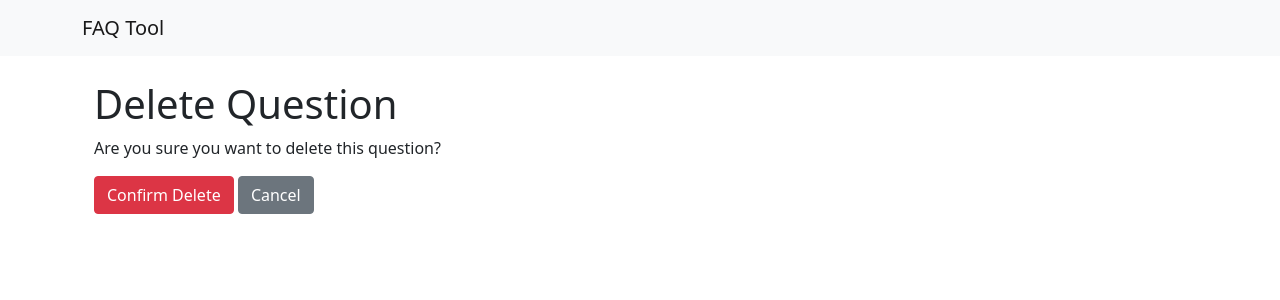
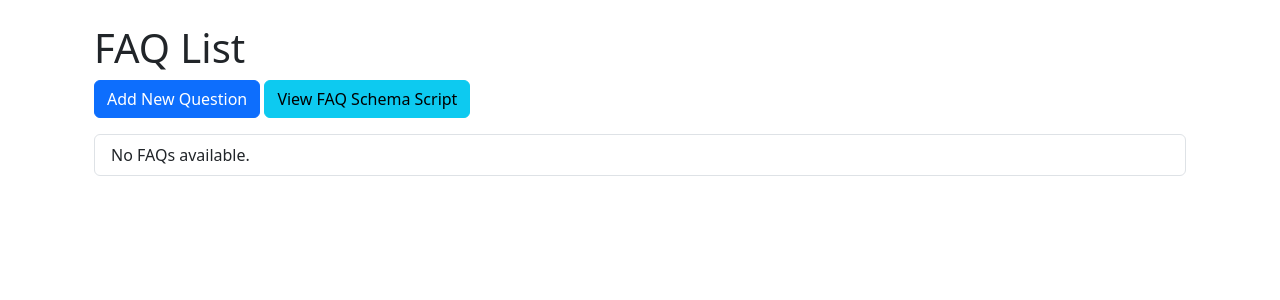
Before and after one commit to stanjaromin/faqv1, a Django app: page /delete/16/ in a window 1280 px wide. Shown: the top 300 px of the page. Run offline with Django 5.2, Linux system fonts and the light colour scheme; data comes from the database, SQL or seed files in the repository; both versions use the stored data as it was after the commit.

Commit message:
Improvements on FE

```diff
--- a/faqtool/faq/forms.py
+++ b/faqtool/faq/forms.py
@@ -5,3 +5,7 @@ class QuestionForm(forms.ModelForm):
     class Meta:
         model = Question
         fields = ['question', 'answer']
+        widgets = {
+            'question': forms.TextInput(attrs={'class': 'form-control', 'placeholder': 'Enter the question'}),
+            'answer': forms.Textarea(attrs={'class': 'form-control', 'placeholder': 'Enter the answer'}),
+        }
--- a/faqtool/faq/templates/base.html
+++ b/faqtool/faq/templates/base.html
@@ -1,20 +1,24 @@
+<!-- base.html -->
 <!DOCTYPE html>
 <html lang="en">
 <head>
     <meta charset="UTF-8">
-    <meta name="viewport" content="width=device-width, initial-scale=1.0">
-    <title>FAQ Tool</title>
-    <link href="https://cdn.jsdelivr.net/npm/bootstrap@5.1.0/dist/css/bootstrap.min.css" rel="stylesheet">
+    <meta name="viewport" content="width=device-width, initial-scale=1">
+    <title>{% block title %}FAQ Page{% endblock %}</title>
+
+    <!-- Bootstrap 5 CSS -->
+    <link href="https://cdn.jsdelivr.net/npm/bootstrap@5.3.0/dist/css/bootstrap.min.css" rel="stylesheet">
+
+    {% block extra_css %}{% endblock %}
 </head>
 <body>
-    <nav class="navbar navbar-expand-lg navbar-light bg-light">
-        <div class="container">
-            <a class="navbar-brand" href="{% url 'faq_list' %}">FAQ Tool</a>
-        </div>
-    </nav>
     <div class="container">
-        {% block content %}
-        {% endblock %}
+        {% block content %}{% endblock %}
     </div>
+
+    <!-- Bootstrap 5 JS (Make sure this is included for modal functionality) -->
+    <script src="https://cdn.jsdelivr.net/npm/bootstrap@5.3.0/dist/js/bootstrap.bundle.min.js"></script>
+
+    {% block extra_js %}{% endblock %}
 </body>
 </html>
--- a/faqtool/faq/templates/faq/faq_list.html
+++ b/faqtool/faq/templates/faq/faq_list.html
@@ -1,23 +1,52 @@
 {% extends 'base.html' %}
+
 {% block content %}
 <div class="container mt-4">
     <h1>FAQ List</h1>
     <a href="{% url 'create_question' %}" class="btn btn-primary mb-3">Add New Question</a>
+    <a href="{% url 'faq_script' %}" class="btn btn-info mb-3">View FAQ Schema Script</a>
+    <!-- FAQ Questions List -->
     <ul class="list-group">
     {% for question in questions %}
+    <!-- <div class="mb-3"> -->
         <li class="list-group-item">
-                <strong>{{ question.question }}</strong>
-                <p>{{ question.answer }}</p>
-                <a href="{% url 'edit_question' question.id %}" class="btn btn-sm btn-warning">Edit</a>
-                <form action="{% url 'delete_question' question.id %}" method="get" class="d-inline-block">
+            <h6>Question:</h6>
+            <p> {{ question.question }}</p>
+            <h6>Answer:</h6>
+            <p> {{ question.answer }}</p>
+            <a href="{% url 'edit_question' question.id %}" class="btn btn-warning">Edit</a>
+            <!-- Delete button triggers the modal -->
+            <button type="button" class="btn btn-danger" data-bs-toggle="modal" data-bs-target="#deleteModal{{ question.id }}">
+                Delete
+            </button>
+        </li>
+    <!-- </div> -->
+
+    <!-- Modal for delete confirmation -->
+    <div class="modal fade" id="deleteModal{{ question.id }}" tabindex="-1" aria-labelledby="deleteModalLabel{{ question.id }}" aria-hidden="true">
+        <div class="modal-dialog">
+            <div class="modal-content">
+                <div class="modal-header">
+                    <h5 class="modal-title" id="deleteModalLabel{{ question.id }}">Confirm Delete</h5>
+                    <button type="button" class="btn-close" data-bs-dismiss="modal" aria-label="Close"></button>
+                </div>
+                <div class="modal-body">
+                    Are you sure you want to delete the question: <strong>{{ question.question }}</strong>?
+                </div>
+                <div class="modal-footer">
+                    <!-- Delete confirmation button triggers the form submission -->
+                    <form method="post" action="{% url 'delete_question' question.id %}">
                         {% csrf_token %}
-                    <button type="submit" class="btn btn-sm btn-danger">Delete</button>
+                        <button type="submit" class="btn btn-danger">Confirm Delete</button>
                     </form>
-            </li>
+                    <button type="button" class="btn btn-secondary" data-bs-dismiss="modal">Cancel</button>
+                </div>
+            </div>
+        </div>
+    </div>
     {% empty %}
             <li class="list-group-item">No FAQs available.</li>
     {% endfor %}
     </ul>
-    <a href="{% url 'faq_script' %}" class="btn btn-info mt-4">View FAQ Schema Script</a>
 </div>
 {% endblock %}
--- a/faqtool/faq/views.py
+++ b/faqtool/faq/views.py
@@ -25,14 +25,17 @@ def edit_question(request, id):
             return redirect('faq_list')
     else:
         form = QuestionForm(instance=question)
+    # return render(request, 'faq/faq_list.html', {'form': form, 'question': question})
     return render(request, 'faq/question_form.html', {'form': form})
+    # return render(request, 'faq/edit_question.html', {'form': form, 'question': question})
 
 def delete_question(request, id):
     question = get_object_or_404(Question, id=id)
     if request.method == 'POST':
         question.delete()
         return redirect('faq_list')
-    return render(request, 'faq/confirm_delete.html', {'question': question})
+    #return render(request, 'faq/confirm_delete.html', {'question': question})
+    return render(request, 'faq/faq_list.html')
 
 def faq_script(request):
     questions = Question.objects.all()
```
Also changed, not shown: faqtool/faq/templates/faq/faq_list_old.html (added, +23 -0 lines), faqtool/db.sqlite3. Lines whose indentation alone changed are shown as unchanged.
